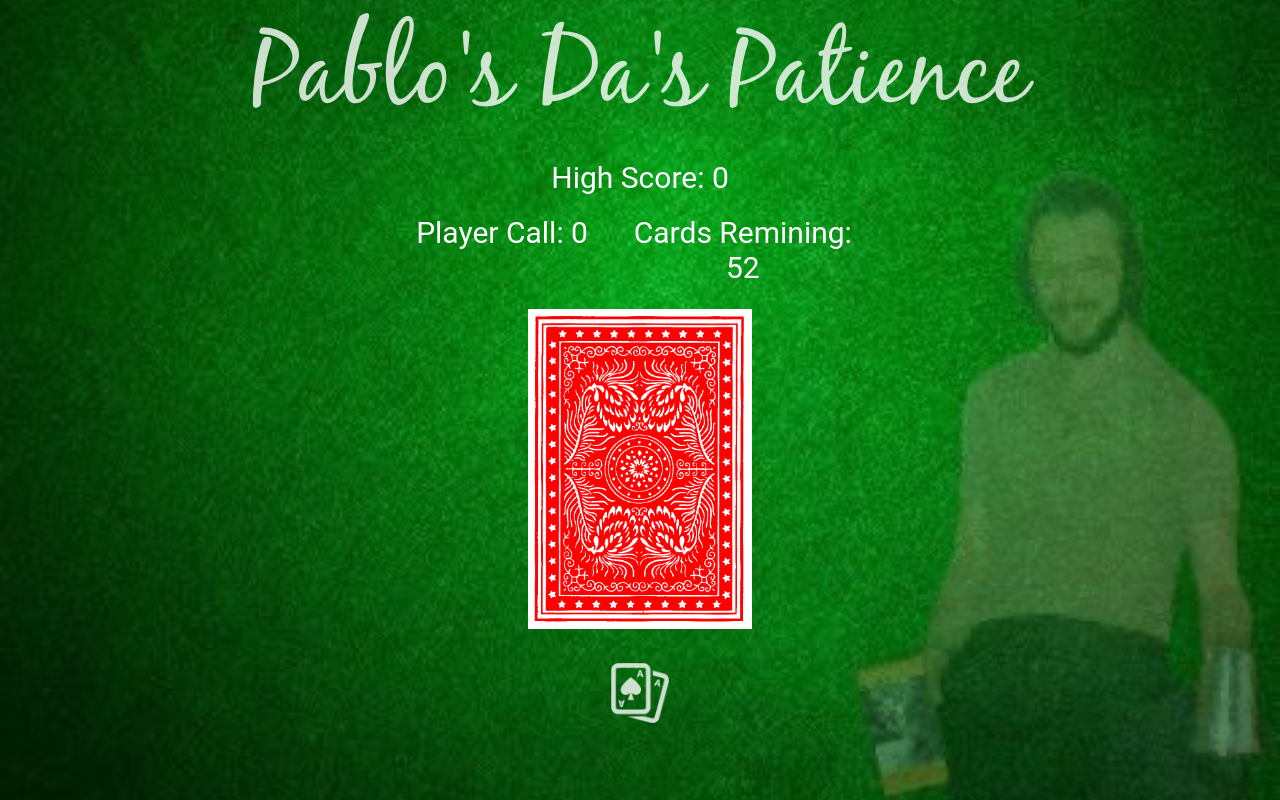
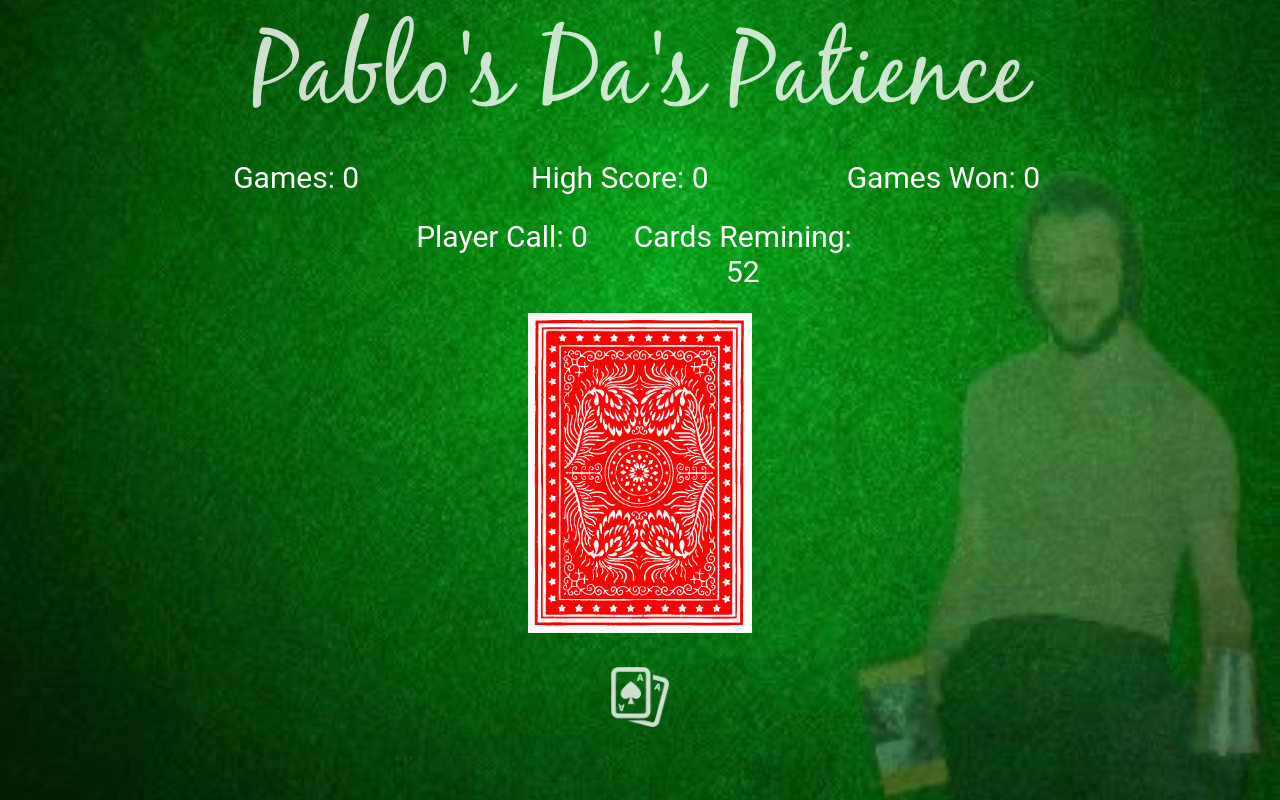
Before and after one commit to CrugBarat/pablos_dads_patience_Vue, a Vue app: page / in a window 1280 px wide. Built offline with nearby package versions, Linux system fonts and the light colour scheme.

Commit message:
adds number of games and games complete

```diff
--- a/src/components/CardTable.vue
+++ b/src/components/CardTable.vue
@@ -1,8 +1,10 @@
 <template lang="html">
   <div>
-    <div class="high-score-container">
-      <div class="high-score">
-        <div class="score"> <p>High Score: {{this.highScore}}</p></div>
+    <div class="scores-container">
+      <div class="scores">
+        <div class="games"> <p>Games: {{this.games}}</p></div>
+        <div class="high-score"> <p>High Score: {{this.highScore}}</p></div>
+        <div class="games-won"> <p>Games Won: {{this.gamesWon}}</p></div>
       </div>
     </div>
     <div class="call-cr-container">
@@ -42,7 +44,9 @@ export default {
       'card': null,
       'cardKey': null,
       'cardValue': null,
-      'highScore': 0
+      'highScore': 0,
+      'games': 0,
+      'gamesWon': 0
     }
   },
   methods: {
@@ -72,13 +76,16 @@ export default {
         alert('YOU LOSE!');
         this.addHighScore();
         this.resetGame();
+        this.games += 1;
       }
     },
     pablosDasPatience() {
       if (this.cardsRemaining === 0) {
         alert('YOU WON!');
-        this.addHighScore();
         this.resetGame();
+        this.gamesWon += 1;
+        this.games += 1;
+        this.highScore = 0;
       } else {
         this.checkLose();
       }
@@ -114,18 +121,33 @@ export default {
 
 <style lang="css" scoped>
 
-.high-score-container {
+.scores-container {
   display: block;
   text-align: center;
   margin-bottom: 20px;
 }
 
-.high-score{
+.scores {
   display: inline-block;
+  width: 80%;
 }
 
-.score {
+.high-score {
   font-size:30px;
+  width: 32%;
+  float: left;
+}
+
+.games-won {
+  font-size:30px;
+  width: 32%;
+  float: left;
+}
+
+.games {
+  font-size:30px;
+  width: 32%;
+  float: left;
 }
 
 .call-cr-container {
```
